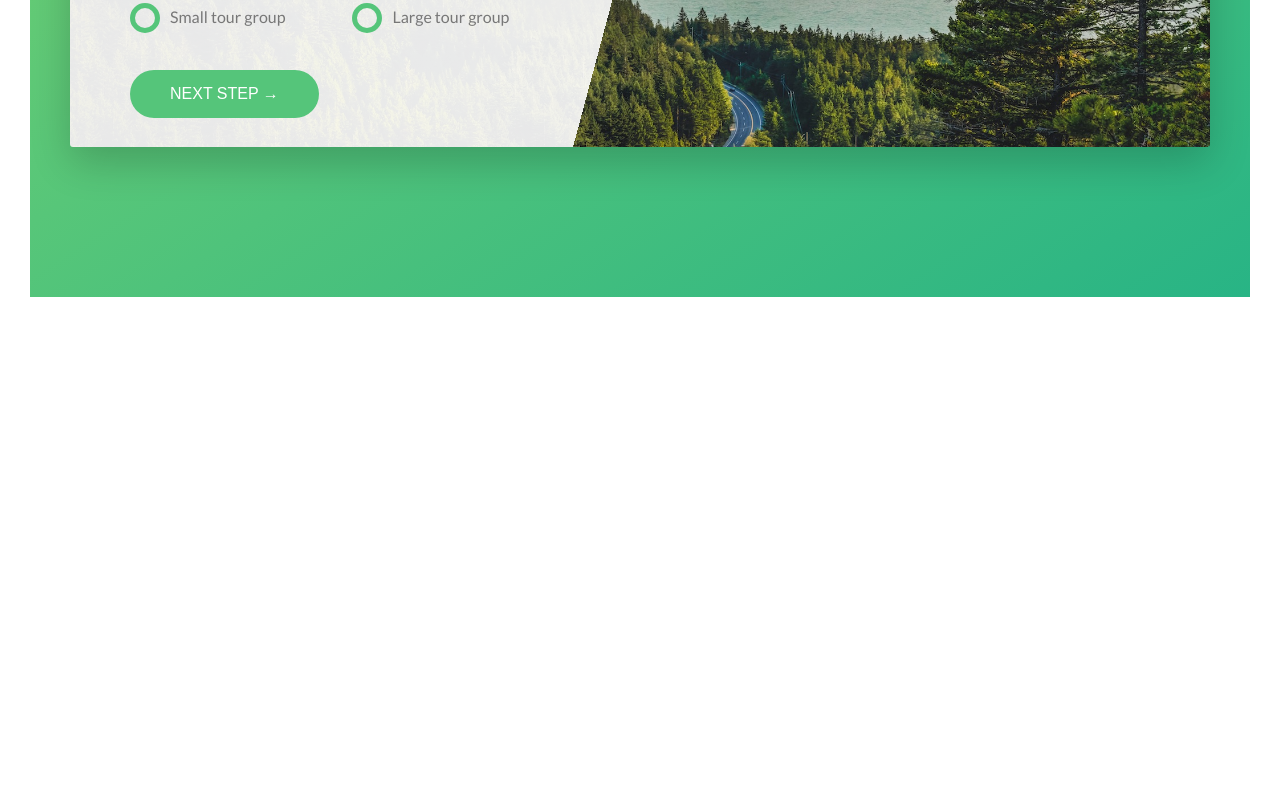
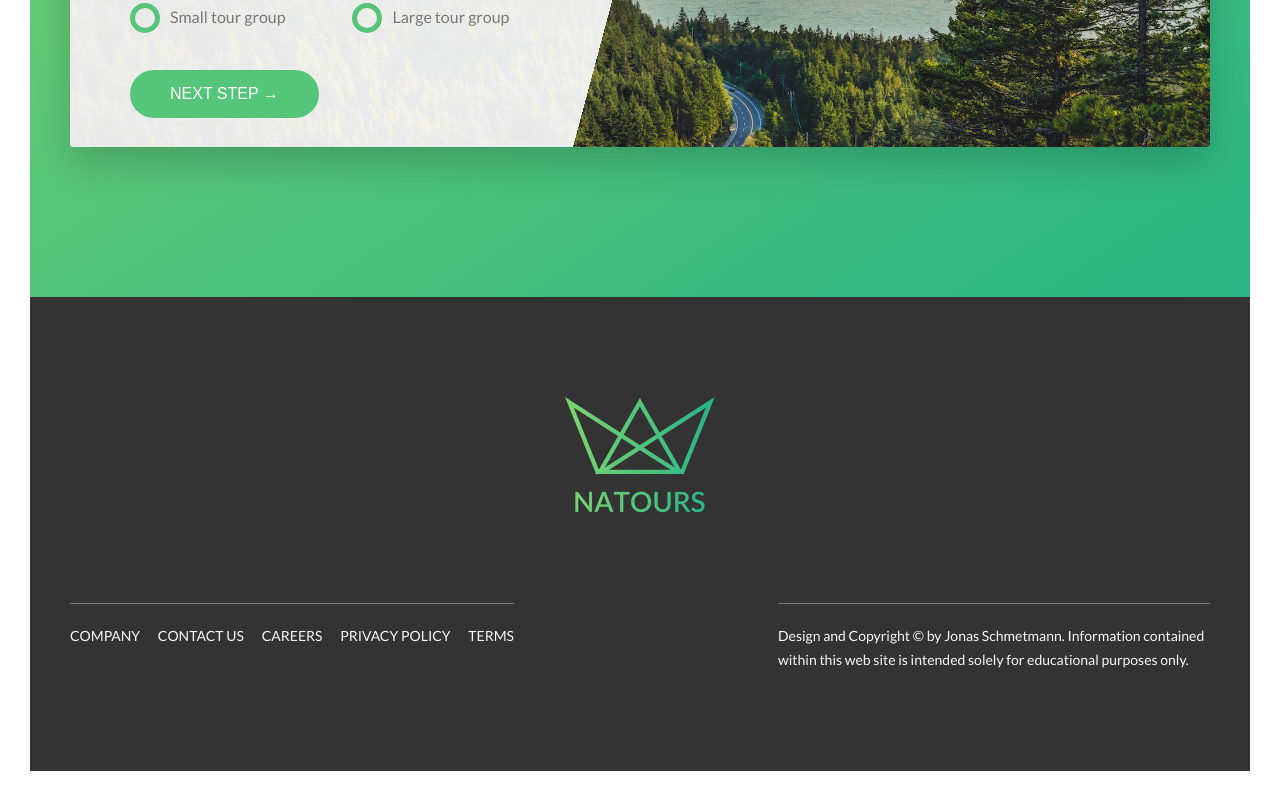
Before and after one commit to arwyne/natour, a website: page index.html in a window 1280 px wide. Shown: the part 4974-5775 px from the top of the page. Before the commit the page ends 5301 px from the top, so only its background shows below. Drawn offline with Linux system fonts and the light colour scheme.

Commit message:
added footer

```diff
--- a/index.html
+++ b/index.html
@@ -381,6 +381,42 @@
       </section>
     </main>
 
+    <footer class="footer">
+      <div class="footer__logo-box">
+        <img src="img/logo-green-2x.png" alt="Full logo" class="footer__logo" />
+      </div>
+      <div class="row">
+        <div class="col-1-of-2">
+          <div class="footer__navigation">
+            <ul class="footer__list">
+              <li class="footer__item">
+                <a href="#" class="footer__link">Company</a>
+              </li>
+              <li class="footer__item">
+                <a href="#" class="footer__link">Contact us</a>
+              </li>
+              <li class="footer__item">
+                <a href="#" class="footer__link">Careers</a>
+              </li>
+              <li class="footer__item">
+                <a href="#" class="footer__link">Privacy policy</a>
+              </li>
+              <li class="footer__item">
+                <a href="#" class="footer__link">Terms</a>
+              </li>
+            </ul>
+          </div>
+        </div>
+        <div class="col-1-of-2">
+          <p class="footer__copyright">
+            Design and Copyright &copy; by Jonas Schmetmann. Information
+            contained within this web site is intended solely for educational
+            purposes only.
+          </p>
+        </div>
+      </div>
+    </footer>
+
     <!-- <section class="grid-test">
       <div class="row">
         <div class="col-1-of-2">Col 1 of 2</div>
--- a/sass/abstracts/_variables.scss
+++ b/sass/abstracts/_variables.scss
@@ -14,6 +14,7 @@ $color-grey-light-2: #eee;
 
 $color-grey-dark: #777;
 $color-grey-dark-2: #999;
+$color-grey-dark-3: #333;
 
 $color-white: #fff;
 $color-black: #000;
--- /dev/null
+++ b/sass/layout/_footer.scss
@@ -0,0 +1,62 @@
+.footer {
+  background-color: $color-grey-dark-3;
+  padding: 10rem 0;
+  font-size: 1.4rem;
+  color: $color-grey-light-1;
+
+  &__logo-box {
+    text-align: center;
+    margin-bottom: 8rem;
+  }
+
+  &__logo {
+    width: 15rem;
+    height: auto;
+  }
+
+  &__navigation {
+    border-top: 1px solid $color-grey-dark;
+    padding-top: 2rem;
+
+    // it will only take the width of the content, to make the line exact
+    display: inline-block;
+  }
+
+  &__copyright {
+    border-top: 1px solid $color-grey-dark;
+    padding-top: 2rem;
+    width: 80%;
+    float: right;
+  }
+
+  &__list {
+    list-style: none;
+  }
+
+  &__item {
+    display: inline-block;
+
+    &:not(:last-child) {
+      margin-right: 1.5rem;
+    }
+  }
+
+  &__link {
+    &:link,
+    &:visited {
+      color: $color-grey-light-1;
+      background-color: $color-grey-dark-3;
+      text-decoration: none;
+      text-transform: uppercase;
+      display: inline-block;
+      transition: all 0.2s;
+    }
+
+    &:hover,
+    &:active {
+      color: $color-primary;
+      box-shadow: 0 1rem 2rem rgba($color-black, 0.4);
+      transform: rotate(5deg) scale(1.3);
+    }
+  }
+}
--- a/sass/main.scss
+++ b/sass/main.scss
@@ -15,6 +15,7 @@
 @import "./components/form";
 @import "./components/story";
 
+@import "./layout/footer";
 @import "./layout/grid";
 @import "./layout/header";
 
```
Also changed, not shown: css/style.css.
